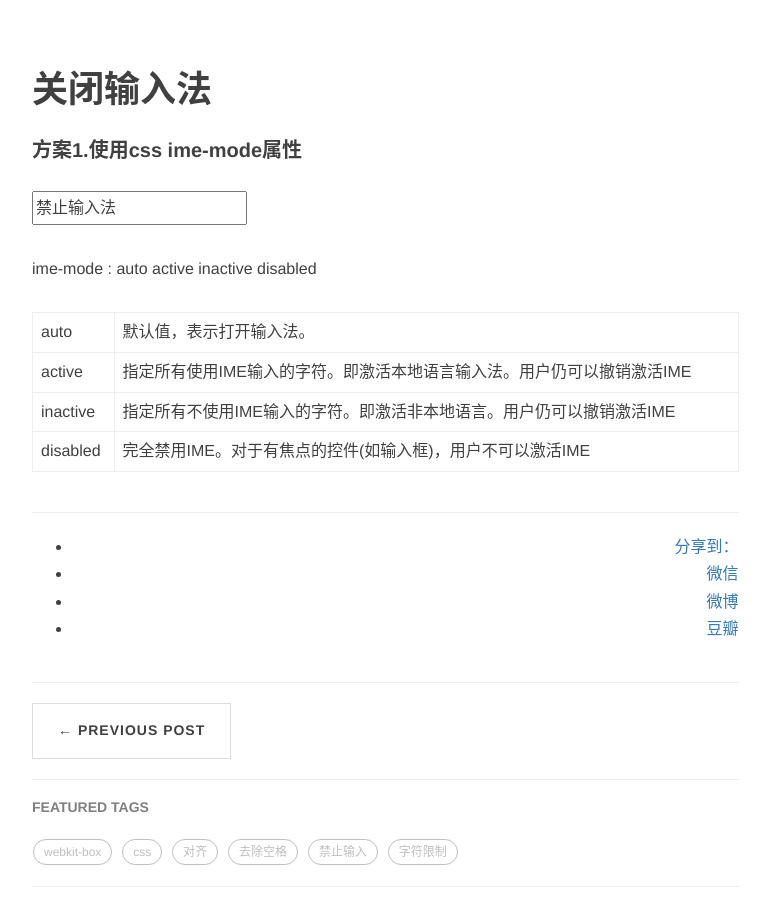
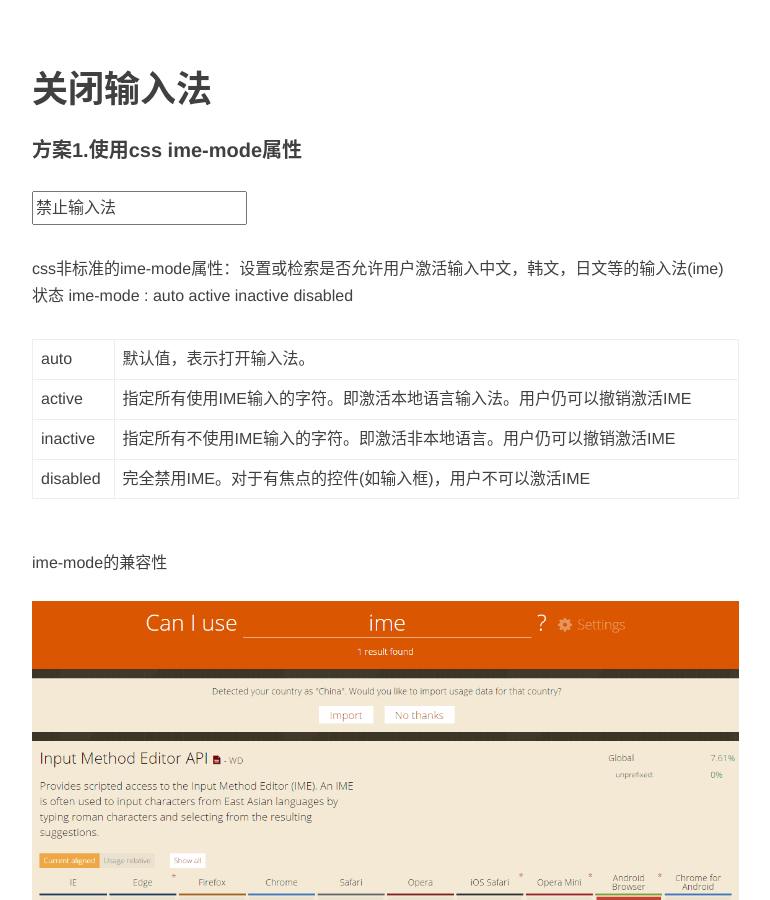
Before and after one commit to kathyxxu/kathyxxu.github.io, a Jekyll site: the page built from _posts/2015-11-14-form.markdown, in a window 1280 px wide and 900 px high, scrolled down 1533 px. Shown: the whole window, without its empty margins (233-1003 px from the left). Built offline with Jekyll 4.4.1, drawn with Linux system fonts in a browser that asks for light colours; nearby versions of some CDN libraries; comment, search, counter and statistics services are not loaded.

Commit message:
update source

```diff
--- a/_posts/2015-11-14-form.markdown
+++ b/_posts/2015-11-14-form.markdown
@@ -93,12 +93,17 @@ js控制2-keyup & blur <input type="text" value="禁止输入" id="noInput2"/>
 #### 方案1.使用css ime-mode属性 ####
 <input type="text" id="banInputMethod" value="禁止输入法"/>
 
+
+css非标准的ime-mode属性：设置或检索是否允许用户激活输入中文，韩文，日文等的输入法(ime)状态
 ime-mode : auto  active  inactive  disabled
 
 auto | 默认值，表示打开输入法。
 active | 指定所有使用IME输入的字符。即激活本地语言输入法。用户仍可以撤销激活IME
 inactive | 指定所有不使用IME输入的字符。即激活非本地语言。用户仍可以撤销激活IME
 disabled | 完全禁用IME。对于有焦点的控件(如输入框)，用户不可以激活IME
+
+ime-mode的兼容性
+!["栗子1"](../../../../imgPost/2015-11-14/ime.png)
 
 <script type="text/javascript">
 	function banInputMethod(_elementArr) {
```
Also changed, not shown: imgPost/2015-11-14/ime.png (added), 3 other files.
